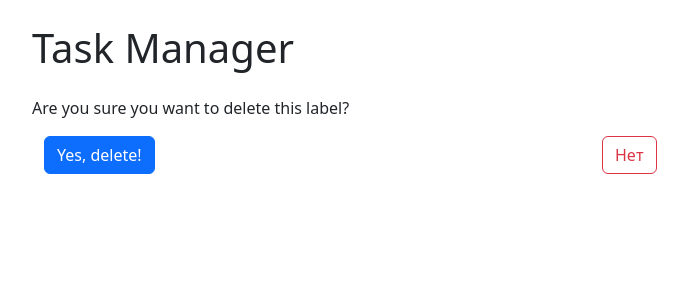
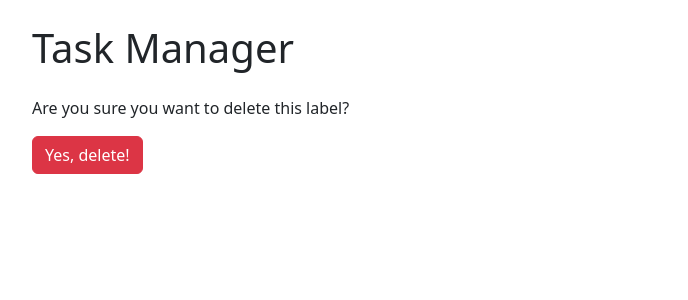
Before and after one commit to DLineX/python-project-52, a Django app: page /labels/1/delete/ in a window 1280 px wide. Shown: the part 56-356 px from the top of the page, without its empty margins (50-738 px from the left). Run offline with Django 5.2, Linux system fonts and the light colour scheme; a user stored in the database is signed in; tables that the repository leaves empty hold one stand-in row (values such as "Sample post"); some libraries are stand-ins or nearby versions.

Commit message:
Fix delete error

```diff
--- a/task_manager/labels/views.py
+++ b/task_manager/labels/views.py
@@ -28,8 +28,8 @@ class UpdateLabelsView(SuccessMessageMixin, LoginUserMixin, UpdateView):
                      'button_text': gettext_lazy('Submit changes'), }
 
 
-class DeleteLabelsView(SuccessMessageMixin, LoginUserMixin,
-                       ProtectionMixin, DeleteView):
+class DeleteLabelsView(SuccessMessageMixin, LoginUserMixin, ProtectionMixin,
+                       DeleteView):
     model = Labels
     template_name = 'labels/delete.html'
     success_message = gettext_lazy('Label deleted successfully!')
--- a/task_manager/templates/labels/delete.html
+++ b/task_manager/templates/labels/delete.html
@@ -6,16 +6,6 @@
 <form method="post">
     <p>{{question}}</p>
     {% csrf_token %}
-    {% bootstrap_form form %}
-    <div class="container">
-        <div class="row">
-            <div class="col">
-                {% bootstrap_button button_text Button_type="submit" button_class="btn btn-primary" %}
-            </div>
-            <div class="col">
-                <a href="{{request.META.HTTP_REFERER}}" class="btn btn-outline-danger">{% trans "No" %}</a>
-            </div>
-        </div>
-    </div>
+    {% bootstrap_button button_text Button_type="submit" button_class="btn btn-danger delete-button" %}
 </form>
 {% endblock %}
```
